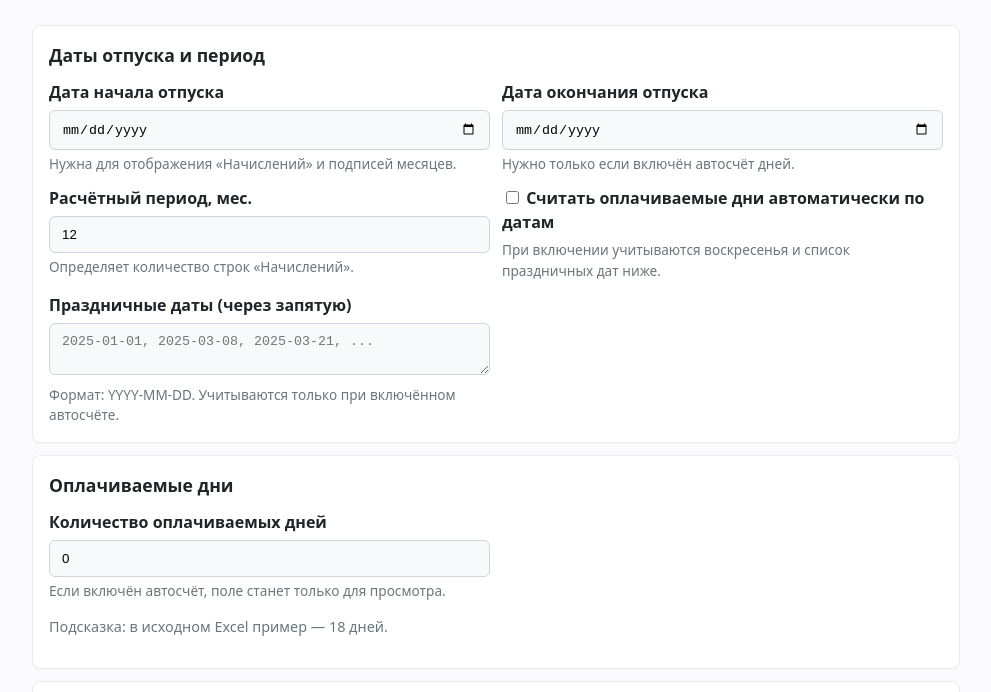
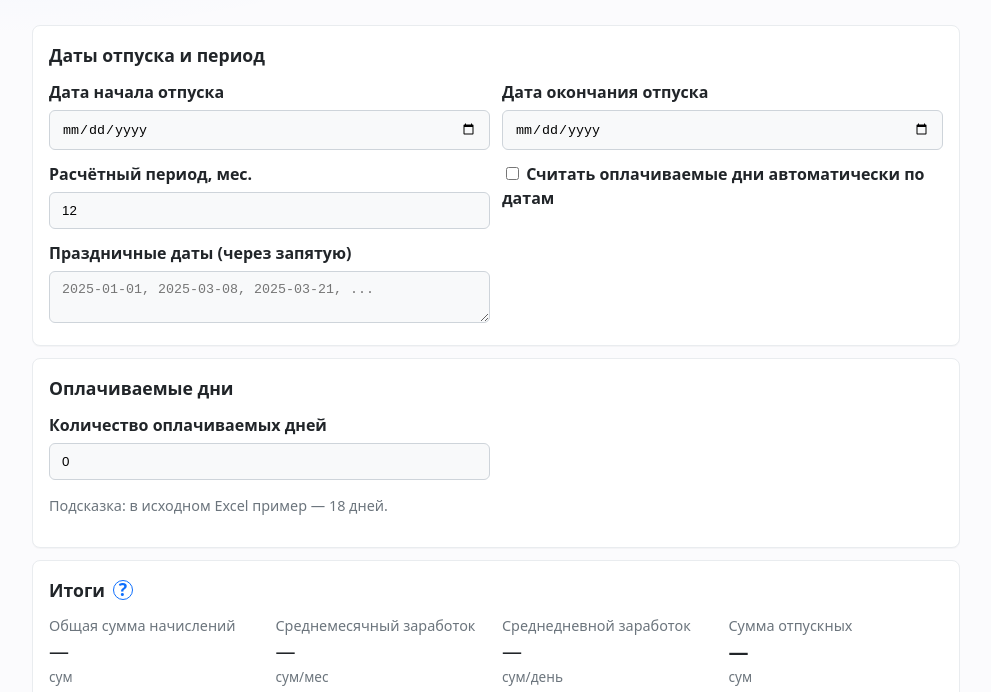
Before and after one commit to WeissLuxford/action-MCFR, a plain HTML site: page bss/vacation_calculator/index.html in a window 1280 px wide. Shown: the part 103-795 px from the top of the page, without its empty margins (144-1135 px from the left). Drawn offline with Linux system fonts and the light colour scheme.

Commit message:
disable help

```diff
--- a/bss/vacation_calculator/style.css
+++ b/bss/vacation_calculator/style.css
@@ -53,7 +53,7 @@ h2{margin:0 0 12px;font-size:1.1rem}
   background:var(--light);
 }
 .field input:disabled{opacity:.7}
-.help{color:#6c757d;font-size:.85rem;margin-top:4px}
+.help{display:none;color:#6c757d;font-size:.85rem;margin-top:4px}
 
 .months-header{
   display:grid;
```
